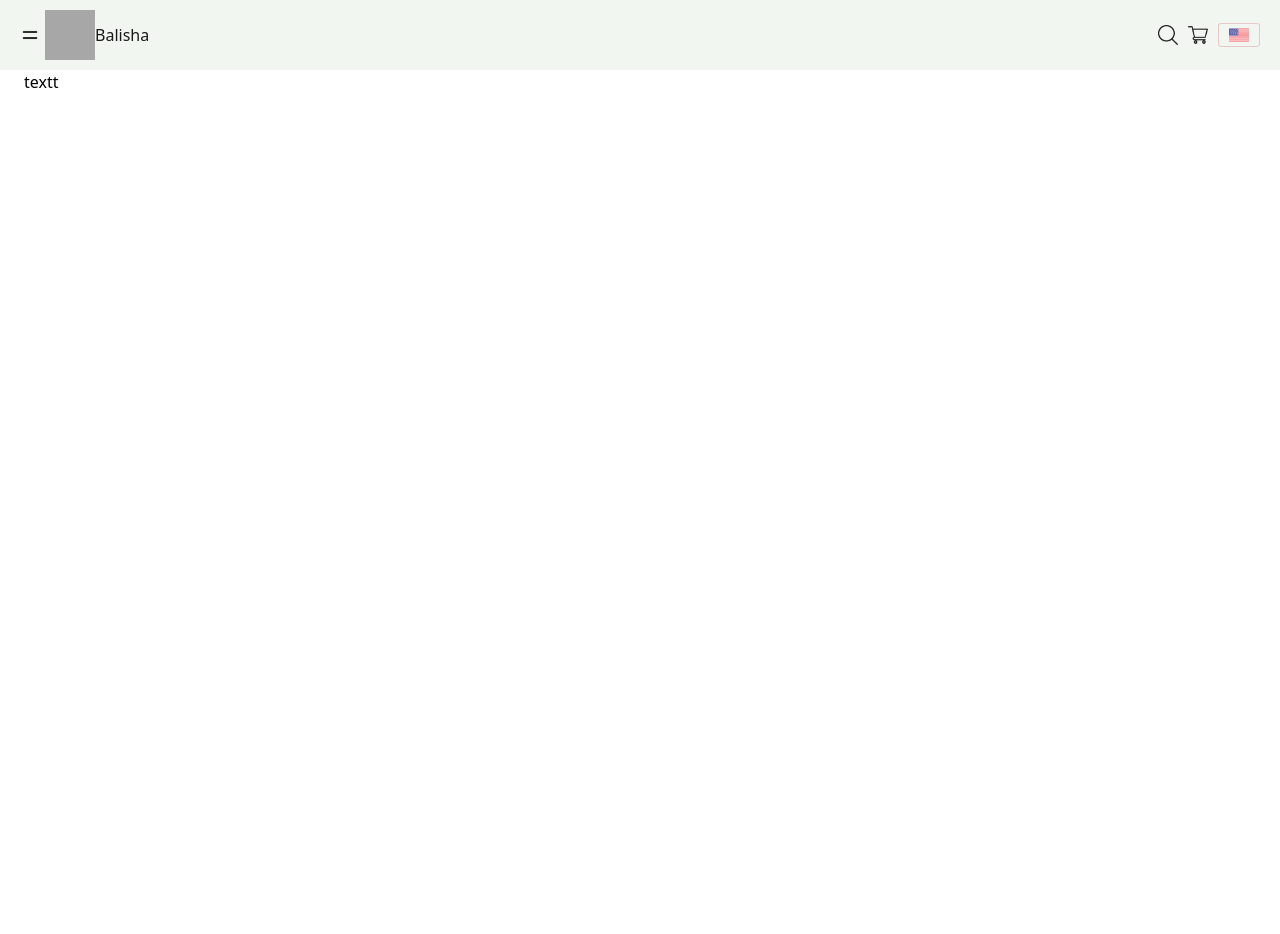
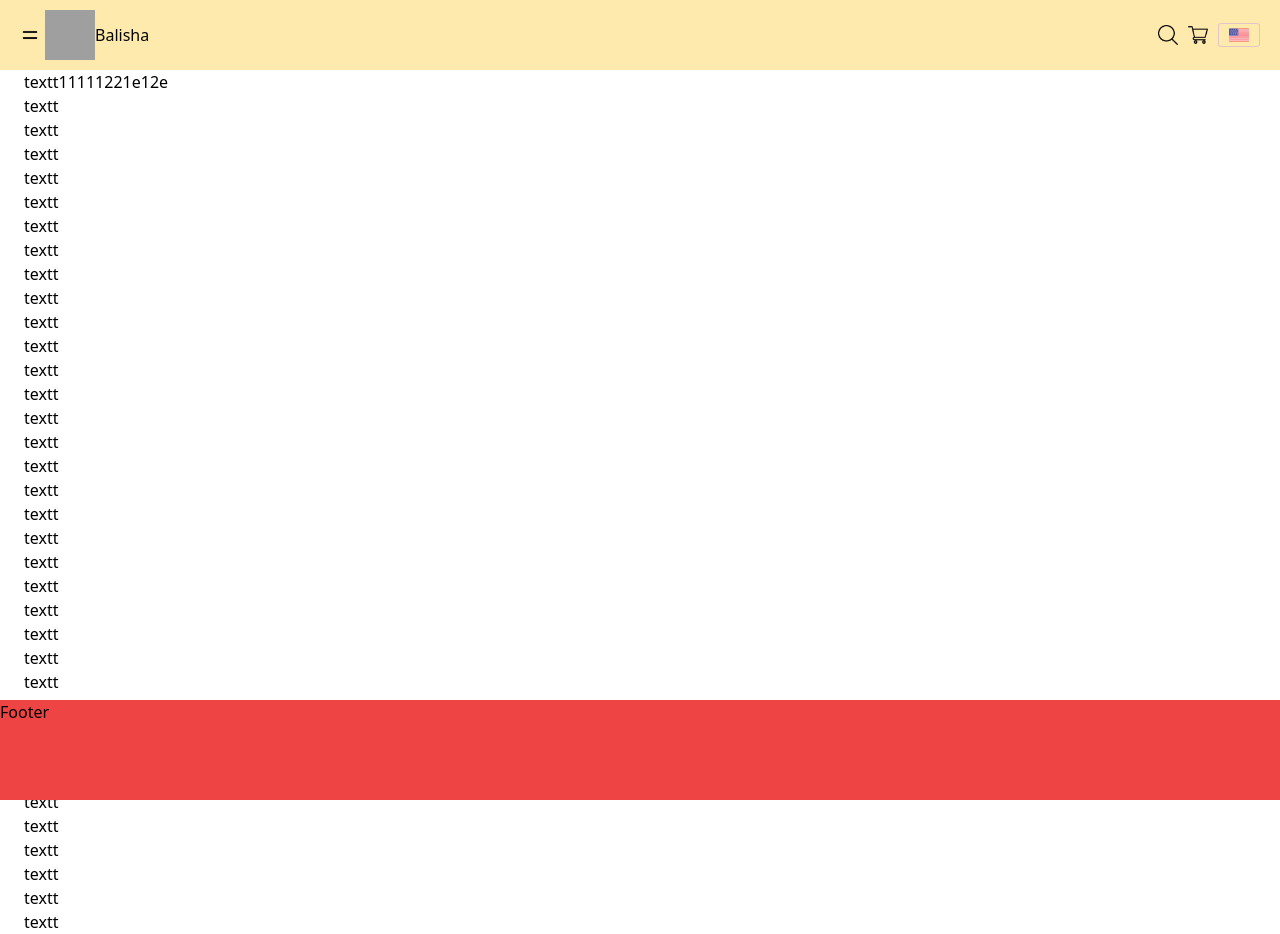
Before and after one commit to Tailung1/ecommerce, a React (Vite) app: page / in a window 1280 px wide. Before the commit the page ends 870 px from the top, so only its background shows below. Built offline with nearby package versions, Linux system fonts and the light colour scheme; grey boxes are pictures that could not be loaded.

Commit message:
fix some layout bug, including Header

```diff
--- a/src/App.tsx
+++ b/src/App.tsx
@@ -1,12 +1,12 @@
-
 import { useMyContext } from "./MyContext";
 import Header from "./pages/header-section/Header";
 import HeaderSlider from "./pages/header-section/HeaderSlider";
 import { AnimatePresence } from "framer-motion";
 import Main from "./pages/Main";
+import Footer from "./pages/Footer";
 
 function App() {
-  const {showSideBar} =useMyContext()
+  const { showSideBar } = useMyContext();
   return (
     <div>
       <Header />
@@ -14,6 +14,7 @@ function App() {
         {showSideBar && <HeaderSlider />}
       </AnimatePresence>
       <Main />
+      <Footer />
     </div>
   );
 }
--- a/src/css/header-output.css
+++ b/src/css/header-output.css
@@ -8,10 +8,13 @@ header {
   display: flex;
   justify-content: space-between;
   align-items: center;
-  background-color: rgb(240, 246, 239);
+  background-color: rgb(255, 234, 172);
   padding: 10px 20px;
-  opacity: 90%;
-  position: relative;
+  opacity: 98%;
+  position: sticky;
+  top: 0;
+  left: 0;
+  width: 100%;
 }
 
 header > div {
@@ -81,7 +84,6 @@ header > div {
   display: flex;
   flex-direction: column;
   gap: 15px;
-  align-items: flex-start;
 }
 
 .popular-searches-wrapper {
--- a/src/css/header.scss
+++ b/src/css/header.scss
@@ -14,10 +14,14 @@ header {
   display: flex;
   justify-content: space-between;
   align-items: center;
-  background-color: rgb(240, 246, 239);
+  background-color: rgb(255, 234, 172);
   padding: 10px 20px;
-  opacity: 90%;
-  position: relative;
+  opacity: 98%;
+  position: sticky;
+  top: 0;
+  left: 0;
+  width: 100%;
+
 }
 
 header > div {
@@ -82,7 +86,6 @@ header > div {
 
 .popular-searches-container {
   @include display-col($gap: 15px);
-  align-items: flex-start;
 }
 .popular-searches-wrapper {
   display: flex;
@@ -93,6 +96,7 @@ header > div {
   border-radius: 10px;
   height: fit-content;
   animation: animateSearches 0.5s ease;
+  //   background-color: black;
 }
 .popular-searches-wrapper * {
   background-color: rgb(239, 239, 234);
--- /dev/null
+++ b/src/pages/Footer.tsx
@@ -0,0 +1,7 @@
+export default function Footer() {
+  return (
+    <div className='fixed  bottom-0 h-[100px]  w-full bg-red-500'>
+      Footer
+    </div>
+  );
+}
--- a/src/pages/Main.tsx
+++ b/src/pages/Main.tsx
@@ -4,9 +4,47 @@ import SearchBar from "./SearchBar";
 export default function Main() {
   const { showSearchBar } = useMyContext();
   return (
-    <div className="px-6">
+    <div className='px-6 h-[100vh] bg:rgb(255, 255, 255);'>
       {!showSearchBar ? (
-        <p className='w-full h-screen'>textt</p>
+        <div>
+          {" "}
+          <p className='w-full'>textt11111221e12e</p>
+          <p className='w-full'>textt</p>
+          <p className='w-full'>textt</p>
+          <p className='w-full'>textt</p>
+          <p className='w-full'>textt</p>
+          <p className='w-full'>textt</p>
+          <p className='w-full'>textt</p>
+          <p className='w-full'>textt</p>
+          <p className='w-full'>textt</p>
+          <p className='w-full'>textt</p>
+          <p className='w-full'>textt</p>
+          <p className='w-full'>textt</p>
+          <p className='w-full'>textt</p>
+          <p className='w-full'>textt</p>
+          <p className='w-full'>textt</p>
+          <p className='w-full'>textt</p>
+          <p className='w-full'>textt</p>
+          <p className='w-full'>textt</p>
+          <p className='w-full'>textt</p>
+          <p className='w-full'>textt</p>
+          <p className='w-full'>textt</p>
+          <p className='w-full'>textt</p>
+          <p className='w-full'>textt</p>
+          <p className='w-full'>textt</p>
+          <p className='w-full'>textt</p>
+          <p className='w-full'>textt</p>
+          <p className='w-full'>textt</p>
+          <p className='w-full'>textt</p>
+          <p className='w-full'>textt</p>
+          <p className='w-full'>textt</p>
+          <p className='w-full'>textt</p>
+          <p className='w-full'>textt</p>
+          <p className='w-full'>textt</p>
+          <p className='w-full'>textt</p>
+          <p className='w-full'>textt</p>
+          <p className='w-full'>textt</p>
+        </div>
       ) : (
         <SearchBar />
       )}
--- a/src/pages/SearchBar.tsx
+++ b/src/pages/SearchBar.tsx
@@ -26,7 +26,7 @@ export default function SearchBar() {
         />
       </div>
       <div className='popular-searches-container'>
-        <p>Popular Searches</p>
+        <p>Popular Searches:</p>
         <section className='popular-searches-wrapper'>
           <p>iPhone 15 Pro Max</p>
           <p>MacBook Air M2</p>
```
Also changed, not shown: src/test.tsx (added), 1 other file (tests, documents, lock files or other folders).
